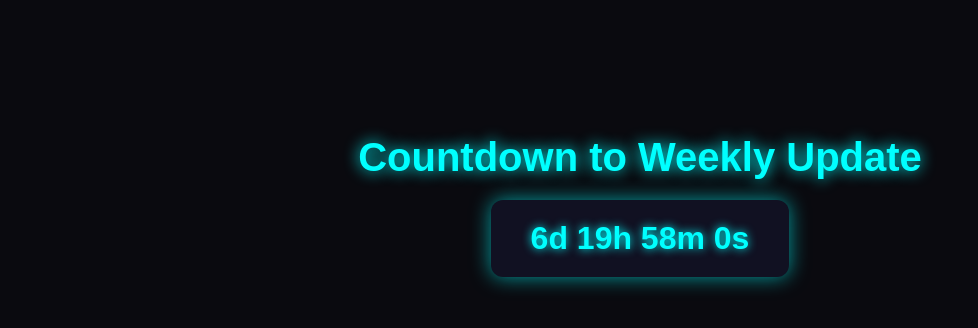
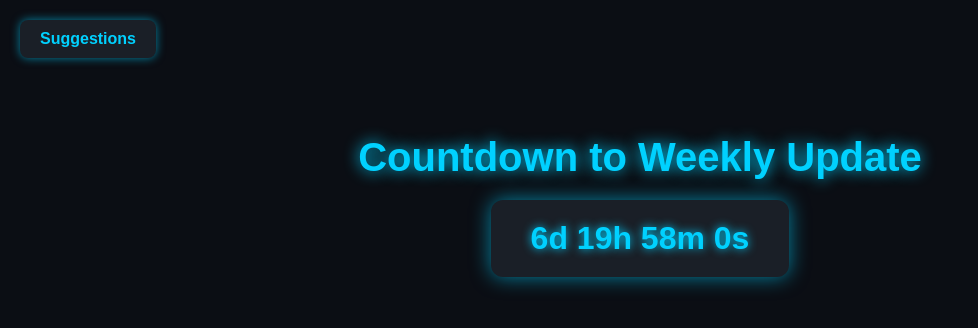
Before and after one commit to codingiscool464/updatecountdown, a plain HTML site: page index.html in a window 1280 px wide. Shown: the whole page, without its empty margins (0-978 px from the left). Drawn offline with Linux system fonts and the light colour scheme.

Commit message:
Update styles and add suggestions link to HTML
Refactor styles and add suggestions link

```diff
--- a/index.html
+++ b/index.html
@@ -3,37 +3,64 @@
 <head>
   <meta charset="UTF-8">
   <title>Weekly Update Countdown</title>
+  <meta name="viewport" content="width=device-width, initial-scale=1" />
   <style>
+    :root {
+      --bg: #0b0e14;
+      --accent: #00d1ff;
+      --card-bg: #1a1f27;
+      --card-hover: #232933;
+      --text: #cfefff;
+    }
+
     body {
-      background-color: #0a0a0f;
-      color: #00ffff;
+      background-color: var(--bg);
+      color: var(--accent);
       font-family: Arial, sans-serif;
       text-align: center;
       padding-top: 100px;
       animation: fadeIn 1s ease-in;
     }
 
+    /* Suggestions link — same placement as launcher */
+    .suggestions-link {
+      position: absolute;
+      top: 20px;
+      left: 20px;
+      background-color: var(--card-bg);
+      color: var(--accent);
+      padding: 10px 20px;
+      border-radius: 8px;
+      text-decoration: none;
+      font-weight: bold;
+      box-shadow: 0 0 10px rgba(0,209,255,0.6);
+      transition: transform 0.3s ease, box-shadow 0.3s ease;
+    }
+    .suggestions-link:hover {
+      transform: scale(1.05);
+      box-shadow: 0 0 20px rgba(0,209,255,0.9);
+    }
+
     h1 {
       font-size: 2.5em;
       margin-bottom: 20px;
-      text-shadow: 0 0 15px #00ffff;
+      text-shadow: 0 0 15px var(--accent);
     }
 
     #countdown {
       display: inline-block;
-      background-color: #111122;
+      background-color: var(--card-bg);
       padding: 20px 40px;
       border-radius: 12px;
       font-size: 2em;
       font-weight: bold;
-      text-shadow: 0 0 10px #00ffff;
-      box-shadow: 0 0 20px rgba(0,255,255,0.6);
+      text-shadow: 0 0 10px var(--accent);
+      box-shadow: 0 0 20px rgba(0,209,255,0.6);
       transition: transform 0.3s ease, box-shadow 0.3s ease;
     }
-
     #countdown:hover {
       transform: scale(1.05);
-      box-shadow: 0 0 30px rgba(0,255,255,0.9);
+      box-shadow: 0 0 30px rgba(0,209,255,0.9);
     }
 
     @keyframes fadeIn {
@@ -43,24 +70,25 @@
   </style>
 </head>
 <body>
+  <!-- Suggestions box in the same place -->
+  <a class="suggestions-link" href="https://codingiscool464.github.io/suggestionform/" target="_blank">Suggestions</a>
+
   <h1>Countdown to Weekly Update</h1>
   <div id="countdown"></div>
 
   <script>
+    // Countdown logic for next Friday 1 PM EST/EDT
     function getNextFriday1PM() {
       const now = new Date();
       const target = new Date(now);
 
-      // Find next Friday
       const daysUntilFriday = (5 - now.getDay() + 7) % 7;
       target.setDate(now.getDate() + daysUntilFriday);
       target.setHours(13, 0, 0, 0); // 1 PM EST
 
-      // If it's already past 1 PM Friday, push to next week
       if (now > target) {
         target.setDate(target.getDate() + 7);
       }
-
       return target;
     }
 
```
